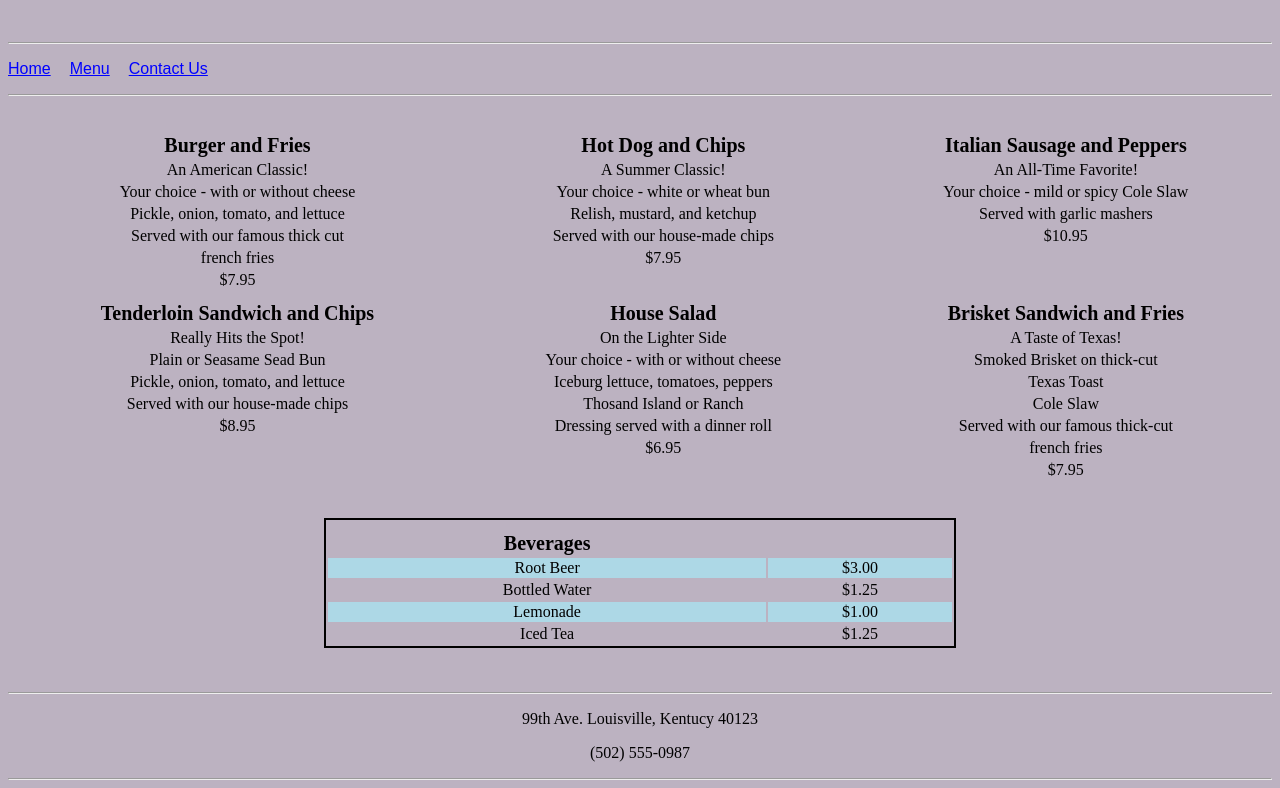
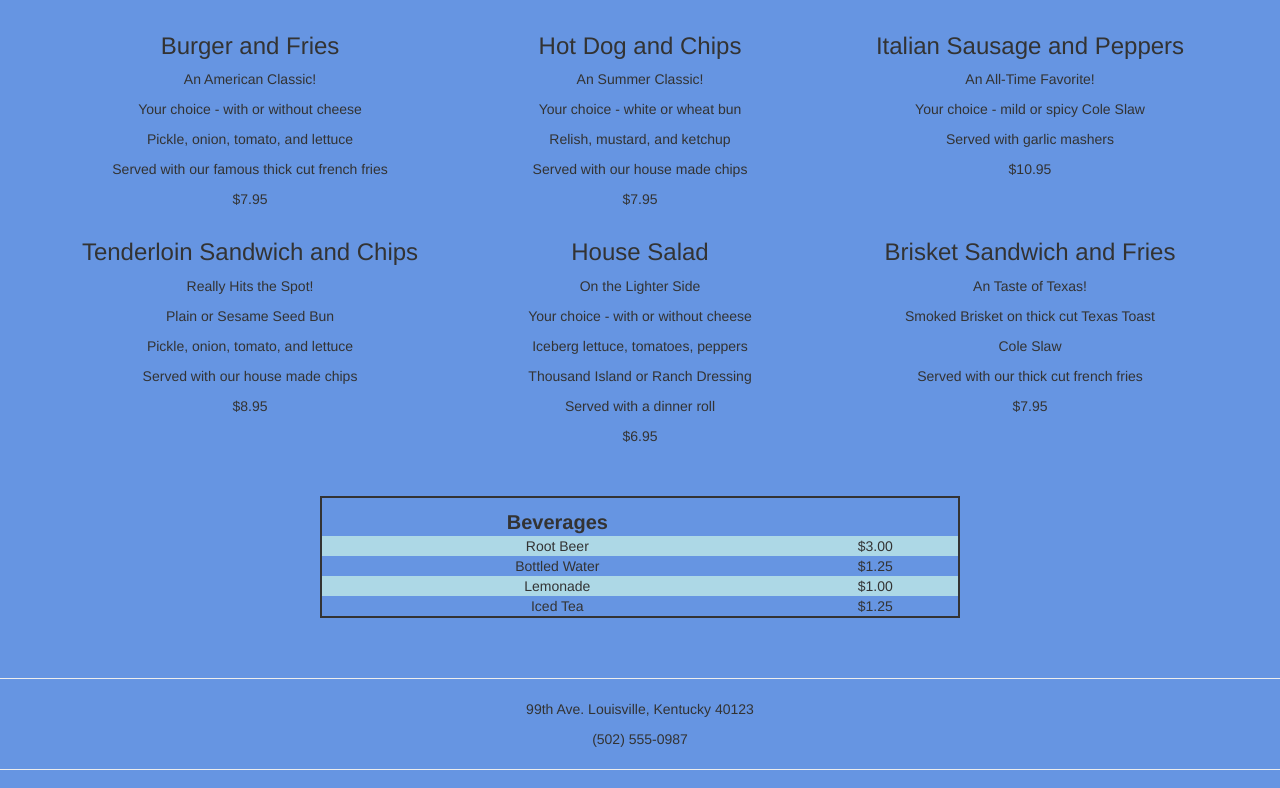
Before and after one commit to jpezki/SGcoursework, a plain HTML site: page Restaurant/menu.html in a window 1280 px wide. Shown: the part 209-997 px from the top of the page. Drawn offline with nearby package versions, Linux system fonts and the light colour scheme; a web font is replaced by a local one.

Commit message:
Restaurant site 3.0
third update for restaurant site

```diff
--- a/Restaurant/menu.html
+++ b/Restaurant/menu.html
@@ -1,10 +1,17 @@
 <!DOCTYPE html>
 <html>
 <head>
-		<title>Menu</title>
+	<meta charset="utf-8">
+	<meta name="viewport" content="width=device-width, initial-scale=1, shrink-to-fit=no">
+
 		<link rel="stylesheet" type="text/css" href="restaurantStyles.css" />
 		<link href="https://fonts.googleapis.com/css?family=Fascinate+Inline" rel="stylesheet">
+		<link rel="stylesheet" href="https://fonts.googleapis.com/icon?family=Material+Icons">
+		<link rel="stylesheet" href="https://maxcdn.bootstrapcdn.com/bootstrap/3.4.0/css/bootstrap.min.css">
 
+
+
+	<title>Menu</title>
 <style>
 
 		table {
@@ -17,12 +24,13 @@
 		}
 
 		th {
+		text-align: center;
 		font-size: 20px;
 		padding-top: 10px;
 		}
 
 		body {
-		background-color: #BCB2C1;
+		background-color: #6695e2;
 		}
 
 		table.fancy tr:nth-child(even) {
@@ -37,6 +45,10 @@
 		padding-bottm: 10px;
 		}
 
+		h3, p {
+		text-align: center;
+		}
+
 </style>
 
 </head>
@@ -46,105 +58,79 @@
 		<h1 class="restName">Jazzy's Restaurant</h1>
 		</header>
 		<hr />
+
 		<nav>
-		<p>
-		<a href="index.html" target="_blank">Home</a>
-		<a href="menu.html" target="_blank">Menu</a>
-		<a href="contact-us.html" target="blank">Contact Us</a>
-		</p>
+		<ul class="nav nav-pills nav-justified">
+		<li><a class="btn" href="index.html" target="_blank"><i class="material-icons">home</i></a></li>
+		<li><a class="btn" href="menu.html" target="_blank">Menu</a></li>
+		<li><a class="btn" href="contact-us.html" target="blank">Contact Us</a></li>
+		</ul>
 		</nav>
-		<hr />
-		<br />
 
-	<table>
-		<th>Burger and Fries</th>
-		<th>Hot Dog and Chips</th>
-		<th>Italian Sausage and Peppers</th>
+	<div class="container">
+	<div class="row">
+		<div class="col-sm-4">
+		<h3>Burger and Fries</h3>
+		<p>An American Classic!</p>
+		<p>Your choice - with or without cheese</p>
+		<p>Pickle, onion, tomato, and lettuce</p>
+		<p>Served with our famous thick cut french fries</p>
+		<p>$7.95</p>
+		</div>
 
-		<tr>
-			<td>An American Classic!</td>
-			<td>A Summer Classic!</td>
-			<td>An All-Time Favorite!</td>
-		</tr>
+		<div class="col-sm-4">
+		<h3>Hot Dog and Chips</h3>
+		<p>An Summer Classic!</p>
+		<p>Your choice - white or wheat bun</p>
+		<p>Relish, mustard, and ketchup</p>
+		<p>Served with our house made chips</p>
+		<p>$7.95</p>
+		</div>
 
-		<tr>
-			<td>Your choice - with or without cheese</td>
-			<td>Your choice - white or wheat bun</td>
-			<td>Your choice - mild or spicy Cole Slaw</td>
-		</tr>
+		<div class="col-sm-4">
+		<h3>Italian Sausage and Peppers</h3>
+		<p>An All-Time Favorite!</p>
+		<p>Your choice - mild or spicy Cole Slaw</p>
+		<p>Served with garlic mashers</p>
+		<p>$10.95</p>
 
-		<tr>
-			<td>Pickle, onion, tomato, and lettuce</td>
-			<td>Relish, mustard, and ketchup</td>
-			<td>Served with garlic mashers</td>
-		</tr>
+		</div>
+	</div>
 
-		<tr>
-			<td>Served with our famous thick cut</td>
-			<td>Served with our house-made chips</td>
-			<td>$10.95</td>
-		</tr>
+	<div class="row">
+		<div class="col-sm-4">
+		<h3>Tenderloin Sandwich and Chips</h3>
+		<p>Really Hits the Spot!</p>
+		<p>Plain or Sesame Seed Bun</p>
+		<p>Pickle, onion, tomato, and lettuce</p>
+		<p>Served with our house made chips</p>
+		<p>$8.95</p>
+		</div>
 
-		<tr>
-			<td>french fries</td>
-			<td>$7.95</td>
-			<td></td>
-		</tr>
+		<div class="col-sm-4">
+		<h3>House Salad</h3>
+		<p>On the Lighter Side</p>
+		<p>Your choice - with or without cheese</p>
+		<p>Iceberg lettuce, tomatoes, peppers</p>
+		<p>Thousand Island or Ranch Dressing</p>
+		<p>Served with a dinner roll
+		<p>$6.95</p>
+		</div>
 
-		<tr>
-			<td>$7.95</td>
-			<td></td>
-			<td></td>
-		</tr>
+		<div class="col-sm-4">
+		<h3>Brisket Sandwich and Fries</h3>
+		<p>An Taste of Texas!</p>
+		<p>Smoked Brisket on thick cut Texas Toast</p>
+		<p>Cole Slaw</p>
+		<p>Served with our thick cut french fries</p>
+		<p>$7.95</p>
+
+		</div>
+	</div>
+	</div>
 
 
-		<th>Tenderloin Sandwich and Chips</th>
-		<th>House Salad</th>
-		<th>Brisket Sandwich and Fries</th>
-
-		<tr>
-			<td>Really Hits the Spot!</td>
-			<td>On the Lighter Side</td>
-			<td>A Taste of Texas!</td>
-		</tr>
-
-		<tr>
-			<td>Plain or Seasame Sead Bun</td>
-			<td>Your choice - with or without cheese</td>
-			<td>Smoked Brisket on thick-cut</td>
-		</tr>
-
-		<tr>
-			<td>Pickle, onion, tomato, and lettuce</td>
-			<td>Iceburg lettuce, tomatoes, peppers</td>
-			<td>Texas Toast</td>
-		</tr>
-
-		<tr>
-			<td>Served with our house-made chips</td>
-			<td>Thosand Island or Ranch</td>
-			<td>Cole Slaw</td>
-		</tr>
-
-		<tr>
-			<td>$8.95</td>
-			<td>Dressing served with a dinner roll</td>
-			<td>Served with our famous thick-cut</td>
-		</tr>
-
-		<tr>
-			<td></td>
-			<td>$6.95</td>
-			<td>french fries</td>
-		</tr>
-
-		<tr>
-			<td></td>
-			<td></td>
-			<td>$7.95</td>
-		</tr>
-
-	</table>
+	</div>
 	<br />
 	<br />
 	<table class="fancy">
@@ -176,10 +162,14 @@
 
 	<br />
 	<br />
+	</div>
+
+	<script src="https://ajax.googleapis.com/ajax/libs/jquery/3.3.1/jquery.min.js"></script>
+	<script src="https://maxcdn.bootstrapcdn.com/bootstrap/3.4.0/js/bootstrap.min.js"></script>
 
 	<footer>
 			<hr />
-			<p>99th Ave. Louisville, Kentucy 40123</p>
+			<p>99th Ave. Louisville, Kentucky 40123</p>
 			<p>(502) 555-0987
 			<hr />
 	</footer>
--- a/Restaurant/restaurantStyles.css
+++ b/Restaurant/restaurantStyles.css
@@ -2,10 +2,21 @@ header, footer {
 	text-align: center;
 
 }
+	/* If the screen size is 601px wide or more, set the font-size of <div> to 80px */
+@media screen and (min-width: 601px) {
+  .restName {
+    font-size: 100px;
+	font-family:'Fascinate Inline', cursive;
+  }
+}
 
-.restName {
-	font-family: 'Fascinate Inline', cursive;
-	font-size: 100px;
+/* If the screen size is 600px wide or less, set the font-size of <div> to 30px */
+@media screen and (max-width: 600px) {
+  .restName {
+    font-size: 35px;
+	font-family:'Fascinate Inline', cursive;
+  }
+}
 }
 
 a {
@@ -30,3 +41,10 @@ a:hover {
 a:active {
   text-decoration: none;
 }
+.carousel-inner > .item > img {
+  margin: 0 auto;
+}
+
+
+
+		}
```
Also changed, not shown: Restaurant/bootstrap-examples.html (added, +66 -0 lines), Restaurant/contact-us.html (+74 -35 lines), Restaurant/index.html (+73 -11 lines), Restaurant/loggingLetters.js (added, +7 -0 lines), Restaurant/images/coming_soon.jpg (added), Restaurant/images/menu.jpg (added), Restaurant/images/sg_brew.jpg (added).
